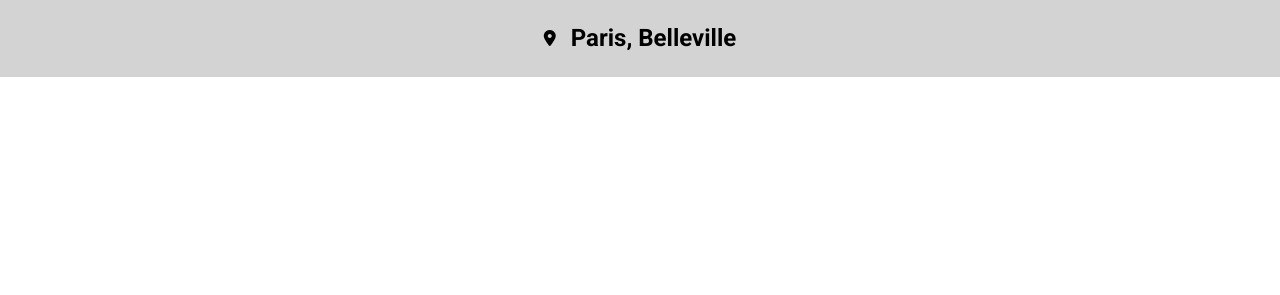
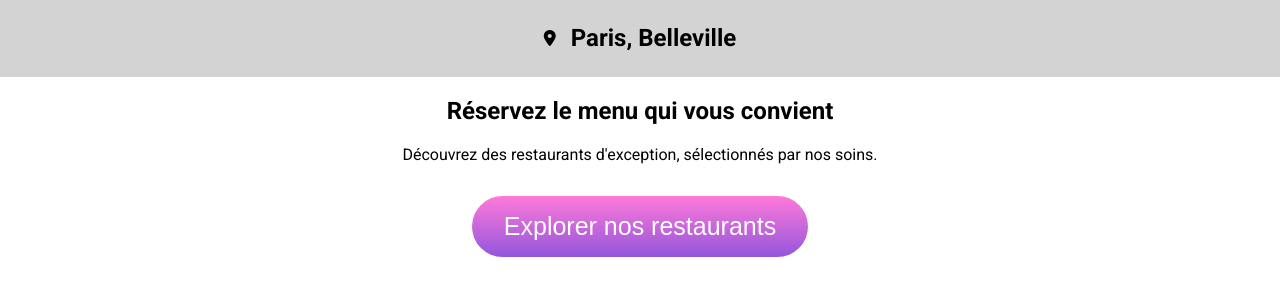
Before and after one commit to Darkjul/JulienHelias_3_02092022, a plain HTML site: page index.html in a window 1280 px wide. Shown: the part 43-338 px from the top of the page. Drawn offline with Linux system fonts and the light colour scheme; a web font is replaced by a local one.

Commit message:
Ajout de la seconde section avec le style du bouton

```diff
--- a/css/style.css
+++ b/css/style.css
@@ -23,3 +23,19 @@
     text-align: center;
     padding: 5px;
 }
+
+.explorestos {
+    text-align: center;
+
+}
+
+.explorestos button {
+    color: white;
+    font-size: 25px;
+    padding: 16px 32px;
+    border: none;
+    border-radius: 32px;
+    box-shadow: 2px 1px 8px 0px;
+    background: linear-gradient(to top, rgba(147, 86, 220, 1), rgba(255, 121, 218, 1));
+    margin-top: 16px;
+}
--- a/index.html
+++ b/index.html
@@ -24,6 +24,13 @@
             <i class="fa-solid fa-location-dot"></i>
             <h2>Paris, Belleville</h2>
         </section>
+
+        <section class="explorestos">
+            <h2>Réservez le menu qui vous convient</h2>
+            <p>Découvrez des restaurants d'exception, sélectionnés par nos soins.</p>
+            <button>Explorer nos restaurants</button>
+        </section>
+
     </main>
 
 
```
